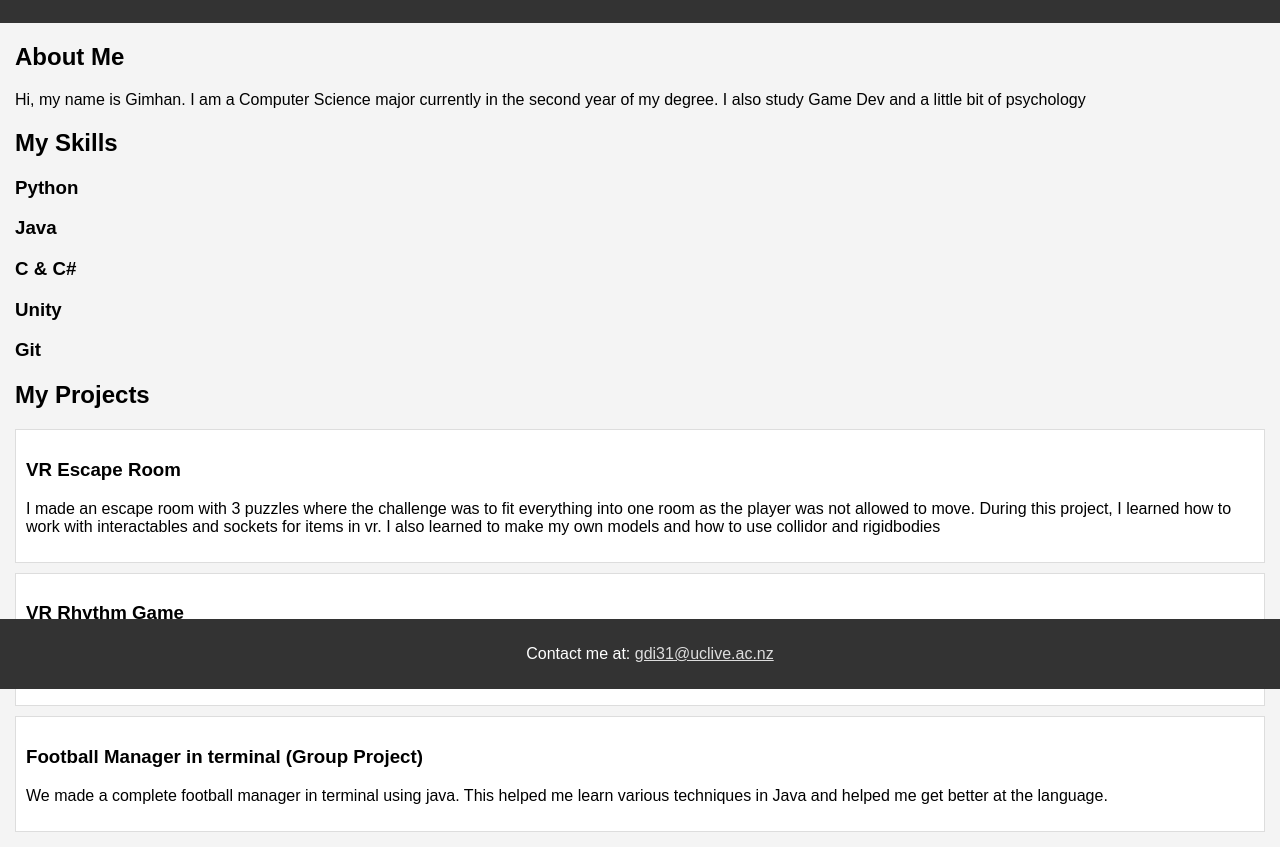
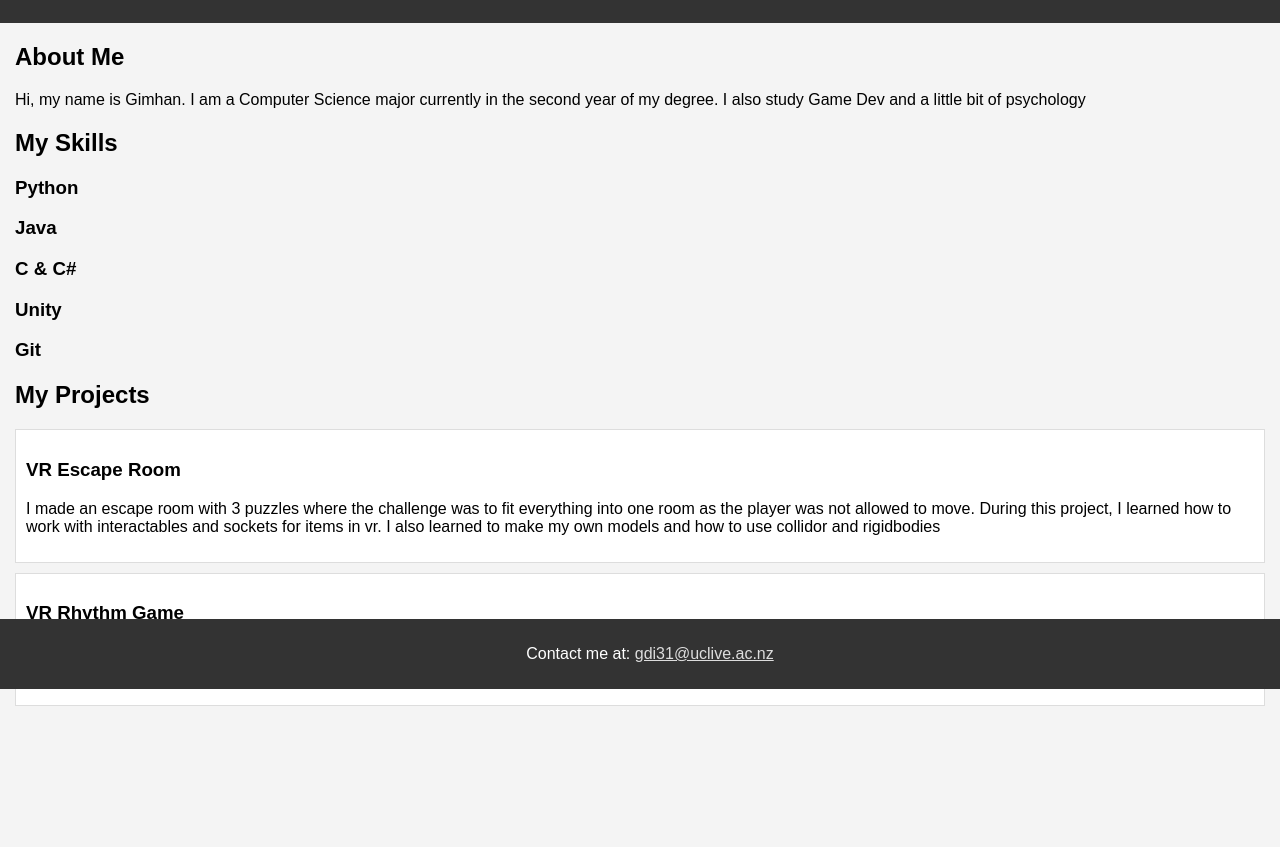
Before and after one commit to Jim980/Jim980.github.io, a plain HTML site: page index.html in a window 1280 px wide. Shown: the part 111-958 px from the top of the page. After the commit the page ends 832 px from the top, so only its background shows below. Drawn offline with Linux system fonts and the light colour scheme.

Commit message:
Update index.html

```diff
--- a/index.html
+++ b/index.html
@@ -70,10 +70,6 @@
             <h3>VR Rhythm Game</h3>
             <p>I was tasked to make a Rhythm game similar to Beat Saber. During this project I learned about rigging models and how to make and use animations in Unity. I also learned how to use Controller physics values such as angle of movement and velocity and how to implement them in C#  </p>
         </div>
-        <div class="project">
-            <h3>Football Manager in terminal (Group Project)</h3>
-            <p>We made a complete football manager in terminal using java. This helped me learn various techniques in Java and helped me get better at the language.</p>
-        </div>
         <!-- Add more projects as needed -->
     </section>
 
```
